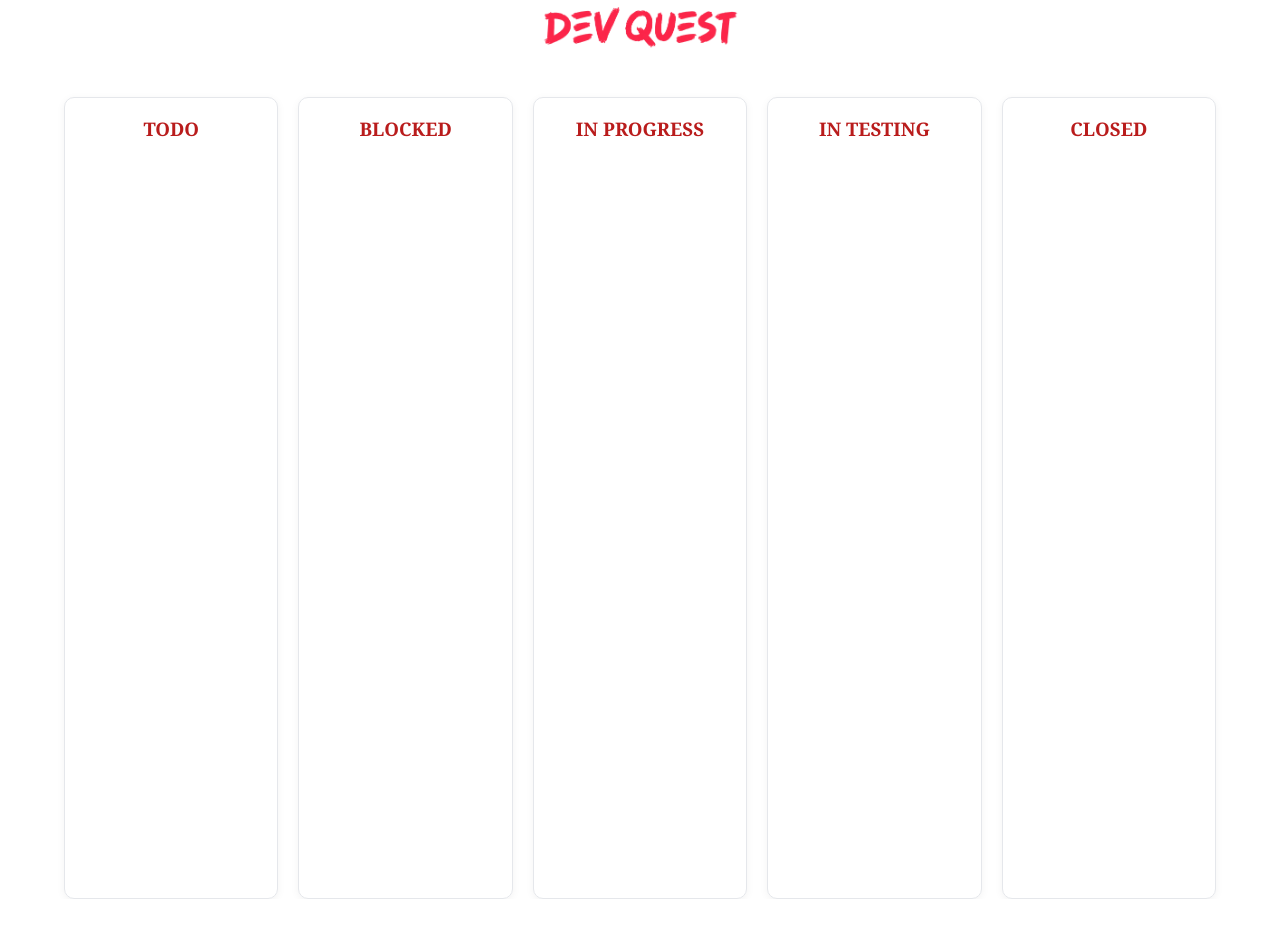
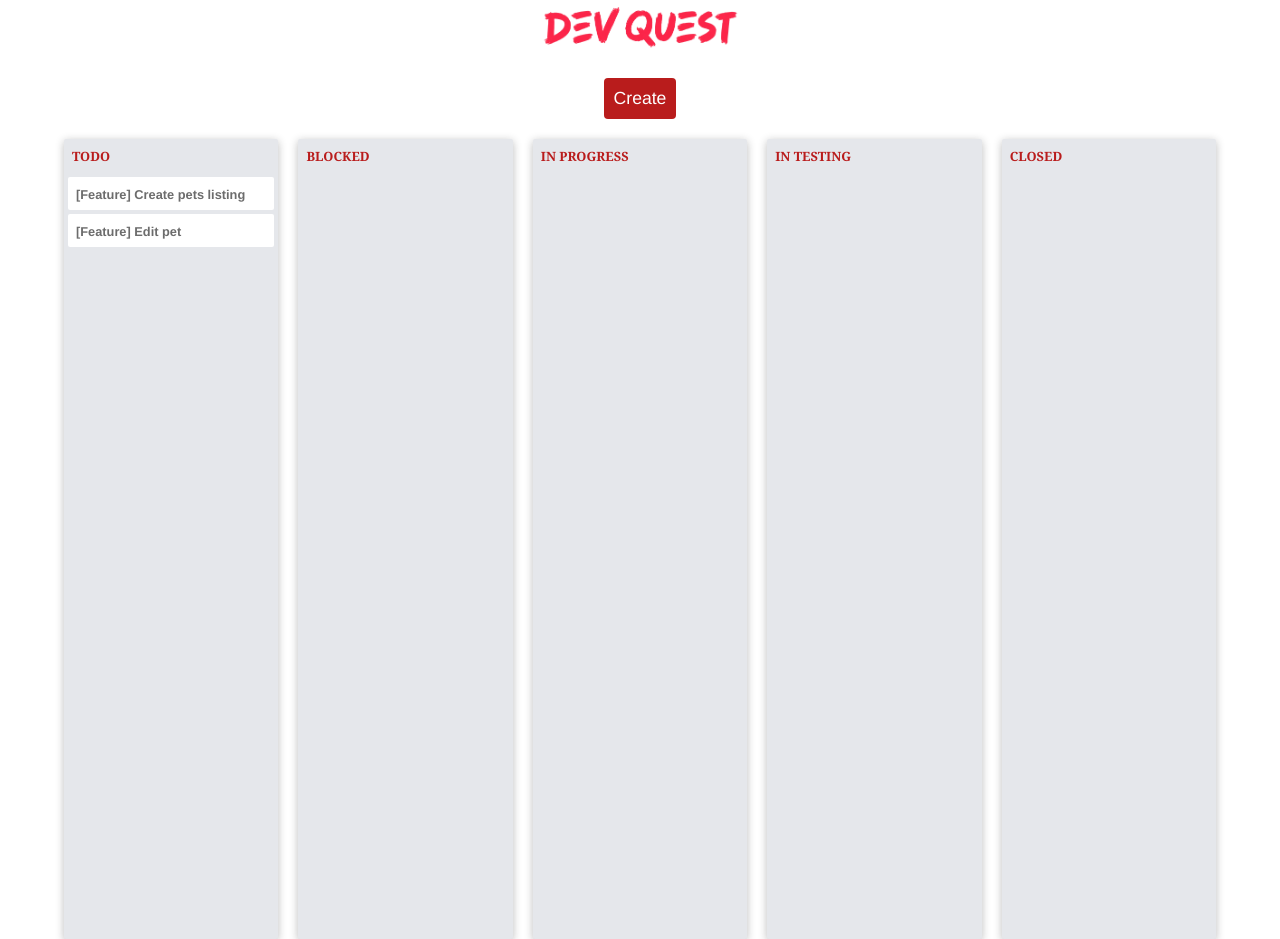
Before and after one commit to Niyukat/dev-quest, a React (Vite) app: page / in a window 1280 px wide. Before the commit the page ends 899 px from the top, so only its background shows below. Built offline with nearby package versions, Linux system fonts and the light colour scheme.

Commit message:
feat(create_task): Add create task modal

```diff
--- a/index.html
+++ b/index.html
@@ -7,6 +7,7 @@
     <title>DevQuest</title>
   </head>
   <body>
+    <div id="modal-container"></div>
     <div id="root"></div>
     <script type="module" src="/src/main.tsx"></script>
   </body>
--- a/package.json
+++ b/package.json
@@ -10,6 +10,7 @@
     "preview": "vite preview"
   },
   "dependencies": {
+    "lucide-react": "^1.24.0",
     "react": "^19.2.7",
     "react-dom": "^19.2.7"
   },
--- a/src/App.tsx
+++ b/src/App.tsx
@@ -1,13 +1,11 @@
-import logo from './assets/logo.png'
 import './index.css'
 import Board from "./Board.tsx";
+import Header from "./Header.tsx";
 
 function App() {
   return (
     <>
-      <header>
-        <img src={logo} className="logo" alt="logo" />
-      </header>
+      <Header />
       <section className="main">
         <Board />
       </section>
--- a/src/Board.tsx
+++ b/src/Board.tsx
@@ -1,9 +1,22 @@
+import Task from "./Task.tsx";
+import * as React from "react";
+import CreateTaskModal from "./CreateTaskModal.tsx";
+
 function Board() {
+    const [isCreateModalOpen, setIsCreateModalOpen] = React.useState(false);
+
     return (
         <div className="board">
+            <div className="board-actions">
+                <button type="button" onClick={() => setIsCreateModalOpen(true)} className="create-task-btn">Create</button>
+            </div>
+            <div className="task-board">
                 <div className="board-column">
                     <h3 className="column-title">TODO</h3>
-                <div className="column-body"></div>
+                    <div className="column-body">
+                        <Task title="[Feature] Create pets listing" />
+                        <Task title="[Feature] Edit pet" />
+                    </div>
                 </div>
                 <div className="board-column">
                     <h3 className="column-title">BLOCKED</h3>
@@ -22,6 +35,10 @@ function Board() {
                     <div className="column-body"></div>
                 </div>
             </div>
+            {
+                isCreateModalOpen ? <CreateTaskModal onClose={() => setIsCreateModalOpen(false)}/> : null
+            }
+        </div>
     );
 }
 
--- /dev/null
+++ b/src/CreateTaskForm.tsx
@@ -0,0 +1,17 @@
+function CreateTaskForm() {
+    return (
+        <form className="create-task-form">
+            <div className="input-group">
+                <label className="input-label" htmlFor="taskTitle">Title</label>
+                <input className="input-field" name="taskTitle" id="taskTitle" type="text"/>
+            </div>
+            <div className="input-group">
+                <label className="input-label" htmlFor="taskDescription">Description</label>
+                <textarea rows={6} className="input-field" name="taskDescription" id="taskDescription"/>
+            </div>
+            <button className="create-task-submit">Create</button>
+        </form>
+    );
+}
+
+export default CreateTaskForm;
--- /dev/null
+++ b/src/CreateTaskModal.tsx
@@ -0,0 +1,12 @@
+import Modal from "./Modal.tsx";
+import CreateTaskForm from "./CreateTaskForm.tsx";
+
+type CreateTaskModalProps = {
+    onClose: () => void;
+};
+
+function CreateTaskModal({onClose}: CreateTaskModalProps) {
+    return <Modal title="Create Task" onClose={() => onClose()}><CreateTaskForm/></Modal>
+}
+
+export default CreateTaskModal;
--- /dev/null
+++ b/src/Header.tsx
@@ -0,0 +1,11 @@
+import logo from "./assets/logo.png";
+
+function Header() {
+    return (
+        <header>
+            <img src={logo} className="logo" alt="logo" />
+        </header>
+    )
+}
+
+export default Header;
--- /dev/null
+++ b/src/Modal.tsx
@@ -0,0 +1,45 @@
+import {createPortal} from "react-dom";
+import {type ReactNode, useEffect} from "react";
+import {X} from "lucide-react";
+
+type ModalProps = {
+    title: string,
+    children: ReactNode,
+    onClose: () => void,
+}
+
+function Modal({title, children, onClose}: ModalProps) {
+    const modal = document.getElementById("modal-container");
+
+    useEffect(() => {
+        document.body.style.overflow = "hidden";
+
+        return () => {
+            document.body.style.overflow = "";
+        }
+    }, []);
+
+    if (!modal) {
+        return null;
+    }
+
+    const modalContent = (
+        <div className="modal-overlay">
+            <div className="modal">
+                <div className="modal-header">
+                    <h3 className="modal-title">{title}</h3>
+                    <button onClick={() => onClose()} className="close-modal-btn"><X /></button>
+                </div>
+                <div className="modal-body">
+                    {children}
+                </div>
+            </div>
+        </div>
+    );
+
+    return (
+        createPortal(modalContent, modal)
+    );
+}
+
+export default Modal;
--- /dev/null
+++ b/src/Task.tsx
@@ -0,0 +1,13 @@
+type TaskProps = {
+    title: string
+}
+
+function Task({title}: TaskProps) {
+    return (
+        <div className="task-card">
+            <h4 className="task-title">{title}</h4>
+        </div>
+    )
+}
+
+export default Task;
--- a/src/index.css
+++ b/src/index.css
@@ -1,5 +1,70 @@
+*,
+*::before,
+*::after {
+  margin: 0;
+  padding: 0;
+  box-sizing: border-box;
+}
+
 body {
-  margin: 0;
+  font-family: "Georgia", serif;
+}
+
+.input-group {
+  display: flex;
+  flex-direction: column;
+  gap: 10px;
+  width: 100%;
+}
+
+.input-field {
+  box-sizing: border-box;
+  font-size: 1rem;
+  padding: 0.75rem 1rem;
+  border: 1px solid #d1d5db;
+  border-radius: 8px;
+}
+
+.input-field:focus {
+  outline: none;
+  border-color: #b91c1c;
+}
+
+.modal-overlay {
+  position: absolute;
+  width: 100%;
+  height: 100%;
+  background-color: rgba(14, 14, 14, 0.51);
+}
+
+.modal-header {
+  display: flex;
+  justify-content: space-between;
+}
+
+.close-modal-btn {
+  color: red;
+  background-color: transparent;
+  border: none;
+}
+
+.close-modal-btn:hover {
+  cursor: pointer;
+}
+
+.modal {
+  position: relative;
+  left: 50%;
+  top: 20%;
+  transform: translate(-50%, -20%);
+  width: 30%;
+  background-color: white;
+  border-radius: 4px;
+  padding: 20px;
+}
+
+.modal-body {
+  margin-top: 30px;
 }
 
 header {
@@ -13,25 +78,87 @@ header {
 .main {
   display: flex;
   justify-content: center;
+  width: 100%;
 }
 
 .board {
   width: 90%;
+}
+
+.board-actions {
+  display: flex;
+  justify-content: center;
+  margin-top: 20px;
+}
+
+.create-task-form {
+  display: flex;
+  flex-direction: column;
+  align-items: center;
+  gap: 20px;
+}
+
+.create-task-btn {
+  background-color: #b91c1c;
+  color: white;
+  padding: 10px;
+  border: none;
+  font-family: Helvetica, sans-serif;
+  font-size: 1.1rem;
+  border-radius: 4px;
+}
+
+.create-task-btn:hover {
+  cursor: pointer;
+}
+
+.task-board {;
   display: flex;
   gap: 20px;
-  margin-top: 40px;
+  margin-top: 20px;
+}
+
+.create-task-submit {
+  background-color: #b91c1c;
+  border: none;
+  padding: 10px;
+  color: white;
+  cursor: pointer;
+  width: 100px;
+  border-radius: 4px;
 }
 
 .board-column {
-  border: 1px solid #e5e7eb;
-  box-shadow: 0 2px 8px rgba(0, 0, 0, 0.05);
-  border-radius: 10px;
+  background-color: #e5e7eb;
+  box-shadow: 0 2px 8px rgba(24, 24, 24, 0.29);
+  border-radius: 2px;
   width: 100%;
-  text-align: center;
   min-height: 100dvh;
 }
 
 .column-title {
   font-family: "Georgia", serif;
-  color: #b91c1c  ;
+  font-size: 0.8rem;
+  color: #b91c1c;
+  padding: 8px;
 }
+
+.column-body {
+  padding: 4px;
+  display: flex;
+  flex-direction: column;
+  gap: 4px;
+}
+
+.task-card {
+  background-color: white;
+  padding-top: 2px;
+  border-radius: 2px;
+}
+
+.task-title {
+  font-size: 0.8em;
+  padding: 8px;
+  color: #6c6c6c;
+  font-family: Helvetica, sans-serif;
+}
```
Also changed, not shown: 1 other file (tests, documents, lock files or other folders). Lines whose indentation alone changed are shown as unchanged.
